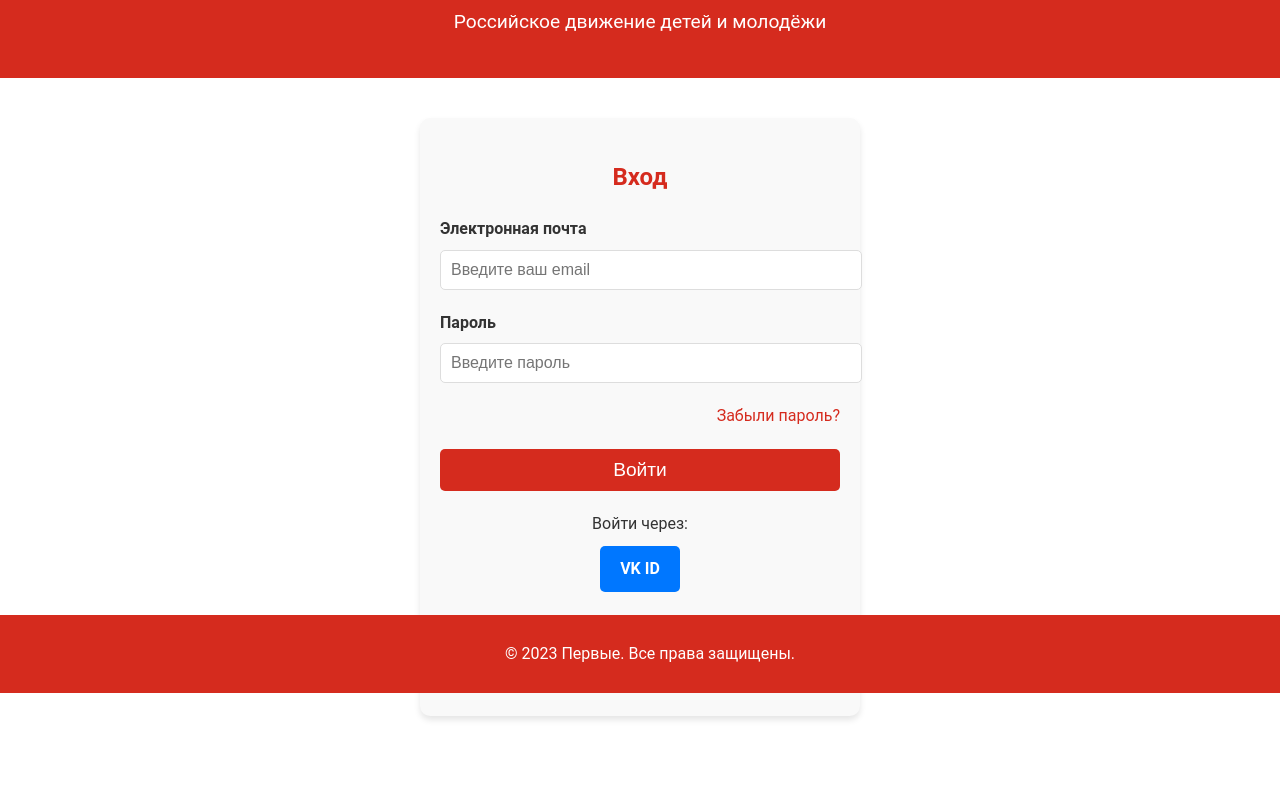
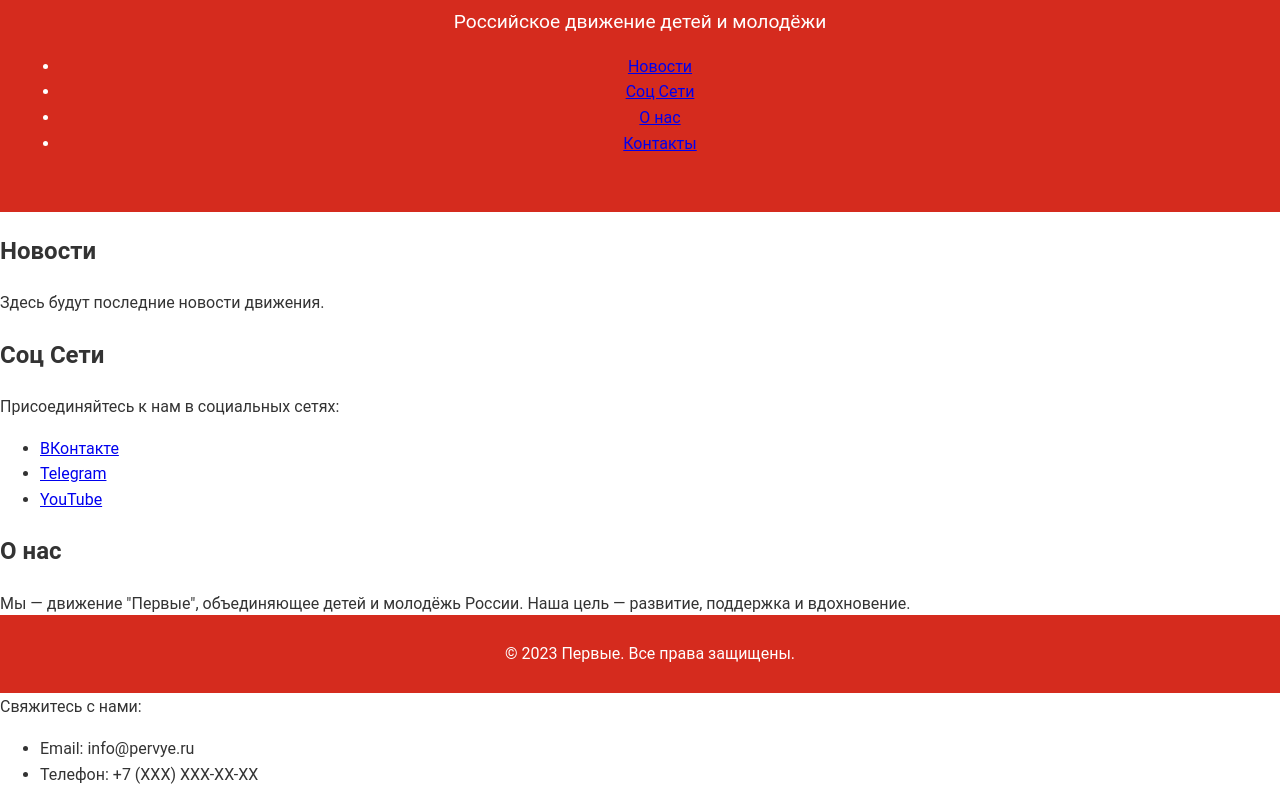
Before and after one commit to over52364/SchoolRavnyhvozmozhnostey.ru, a plain HTML site: page index.html in a window 1280 px wide. Shown: the part 107-910 px from the top of the page. Before the commit the page ends 863 px from the top, so only its background shows below. Drawn offline with Linux system fonts and the light colour scheme.

Commit message:
Update index.html

```diff
--- a/index.html
+++ b/index.html
@@ -10,28 +10,43 @@
     <header>
         <h1>Первые</h1>
         <p>Российское движение детей и молодёжи</p>
+        <nav>
+            <ul>
+                <li><a href="#news">Новости</a></li>
+                <li><a href="#social">Соц Сети</a></li>
+                <li><a href="#about">О нас</a></li>
+                <li><a href="#contact">Контакты</a></li>
+            </ul>
+        </nav>
     </header>
 
-    <section class="login">
-        <h2>Вход</h2>
-        <form>
-            <label for="email">Электронная почта</label>
-            <input type="email" id="email" name="email" placeholder="Введите ваш email" required>
+    <section id="news">
+        <h2>Новости</h2>
+        <p>Здесь будут последние новости движения.</p>
+    </section>
 
-            <label for="password">Пароль</label>
-            <input type="password" id="password" name="password" placeholder="Введите пароль" required>
+    <section id="social">
+        <h2>Соц Сети</h2>
+        <p>Присоединяйтесь к нам в социальных сетях:</p>
+        <ul class="social-links">
+            <li><a href="https://vk.com/ваша_группа" target="_blank">ВКонтакте</a></li>
+            <li><a href="https://telegram.org/ваш_канал" target="_blank">Telegram</a></li>
+            <li><a href="https://youtube.com/ваш_канал" target="_blank">YouTube</a></li>
+        </ul>
+    </section>
 
-            <a href="#" class="forgot-password">Забыли пароль?</a>
+    <section id="about">
+        <h2>О нас</h2>
+        <p>Мы — движение "Первые", объединяющее детей и молодёжь России. Наша цель — развитие, поддержка и вдохновение.</p>
+    </section>
 
-            <button type="submit" class="login-button">Войти</button>
-        </form>
-
-        <div class="social-login">
-            <p>Войти через:</p>
-            <a href="#" class="vk-button">VK ID</a>
-        </div>
-
-        <p class="agreement">Нажимая на кнопку, я даю согласие на обработку персональных данных и ознакомлен с <a href="#">условиями политики</a>.</p>
+    <section id="contact">
+        <h2>Контакты</h2>
+        <p>Свяжитесь с нами:</p>
+        <ul class="contact-info">
+            <li>Email: info@pervye.ru</li>
+            <li>Телефон: +7 (XXX) XXX-XX-XX</li>
+        </ul>
     </section>
 
     <footer>
```
